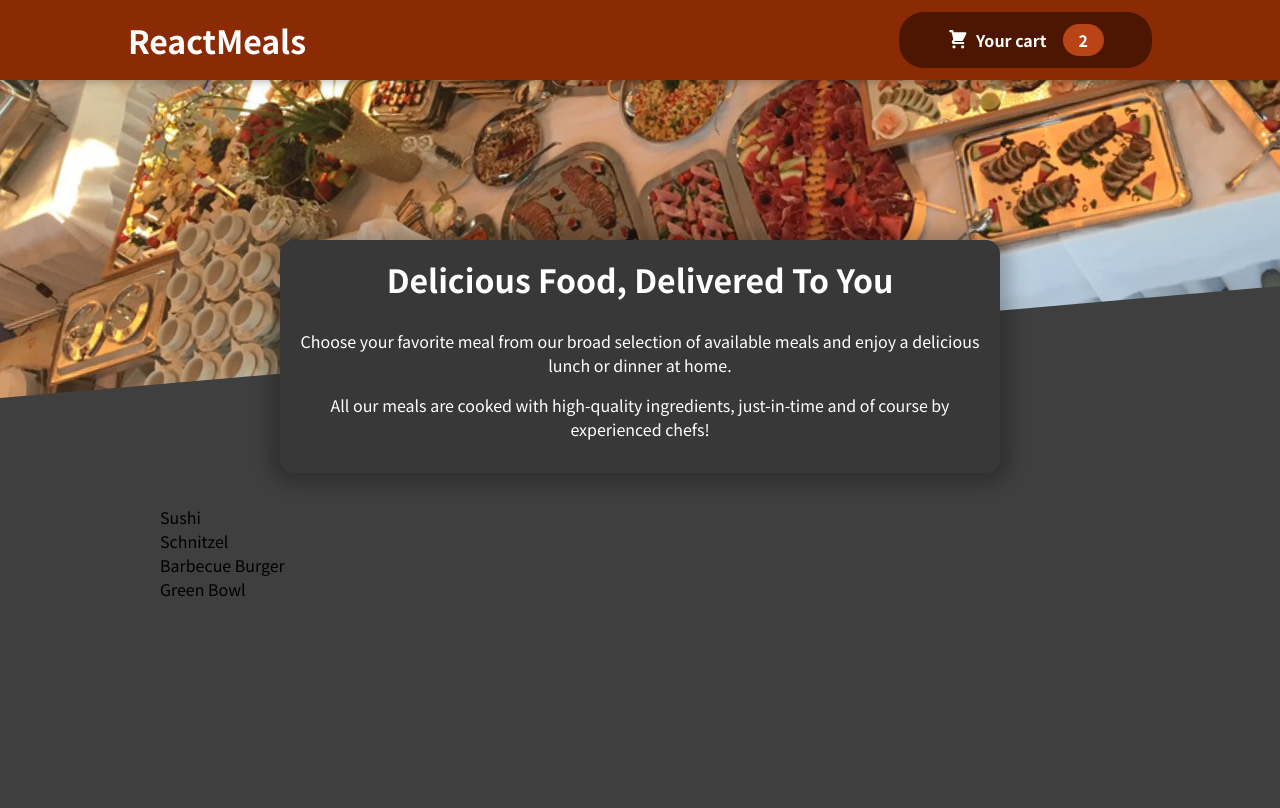
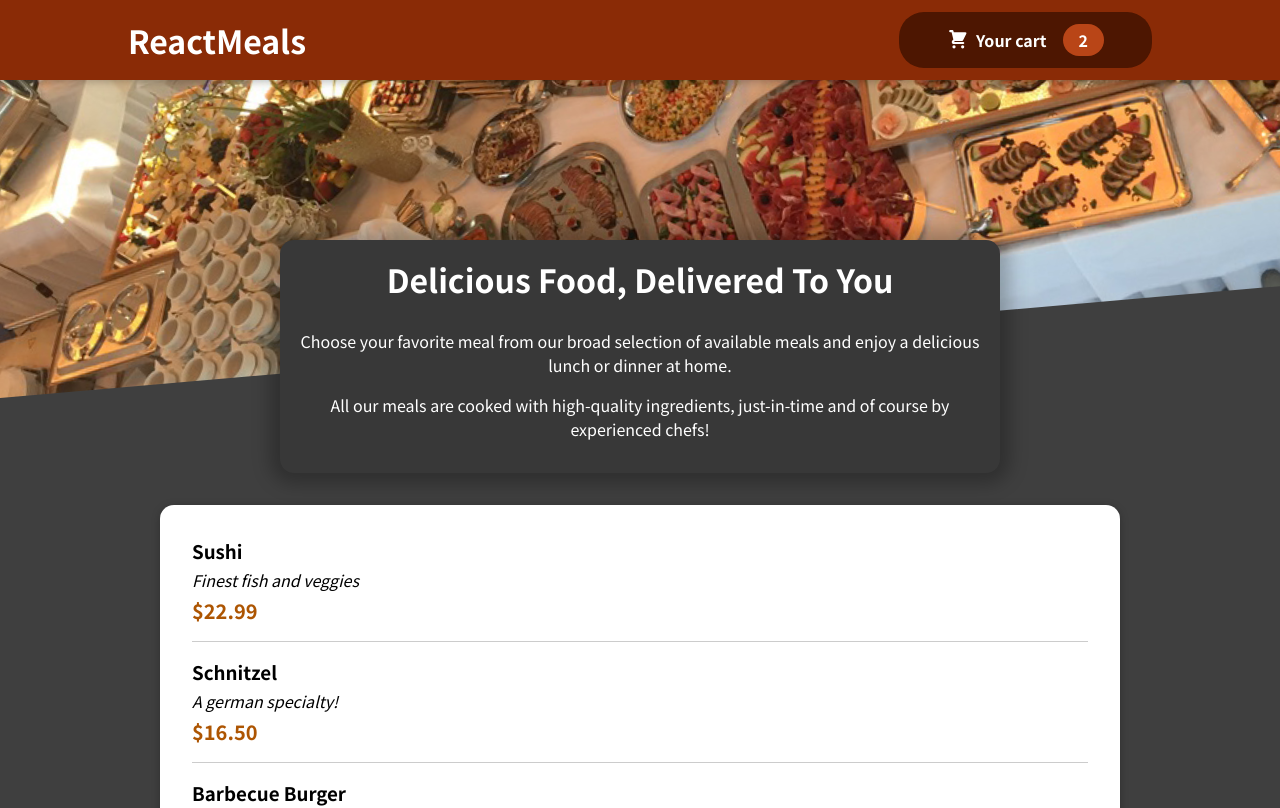
Before and after one commit to FjorelaV/react-food-ordering-app, a React (Create React App) app: page / in a window 1280 px wide. Shown: the top 808 px of the page. Built offline with nearby package versions, Linux system fonts and the light colour scheme.

Commit message:
refactor: show the meals with the new component

```diff
--- a/src/components/Meals/AvailableMeals.js
+++ b/src/components/Meals/AvailableMeals.js
@@ -1,3 +1,5 @@
+import Card from "../UI/Card";
+import MealItem from "./MealItem/MealItem";
 import classes from "./AvailableMeals.module.css";
 
 const DUMMY_MEALS = [
@@ -28,11 +30,20 @@
 ];
 
 const AvailableMeals = (props) => {
-  const mealsList = DUMMY_MEALS.map((meal) => <li>{meal.name}</li>);
+  const mealsList = DUMMY_MEALS.map((meal) => (
+    <MealItem
+      key={meal.id}
+      name={meal.name}
+      description={meal.description}
+      price={meal.price}
+    />
+  ));
 
   return (
     <section className={classes.meals}>
-      <ul>{mealsList}</ul>
+      <Card>
+        <ul>{mealsList}</ul>
+      </Card>
     </section>
   );
 };
```
